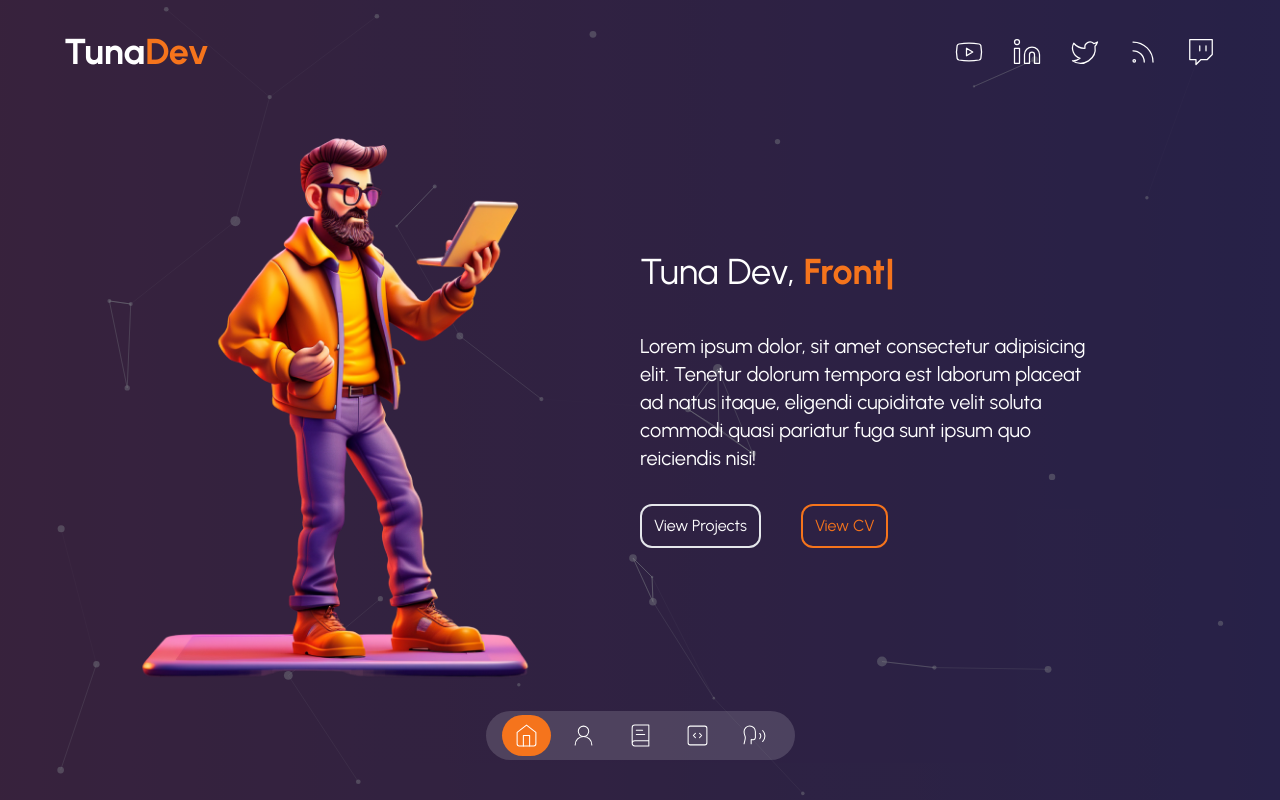
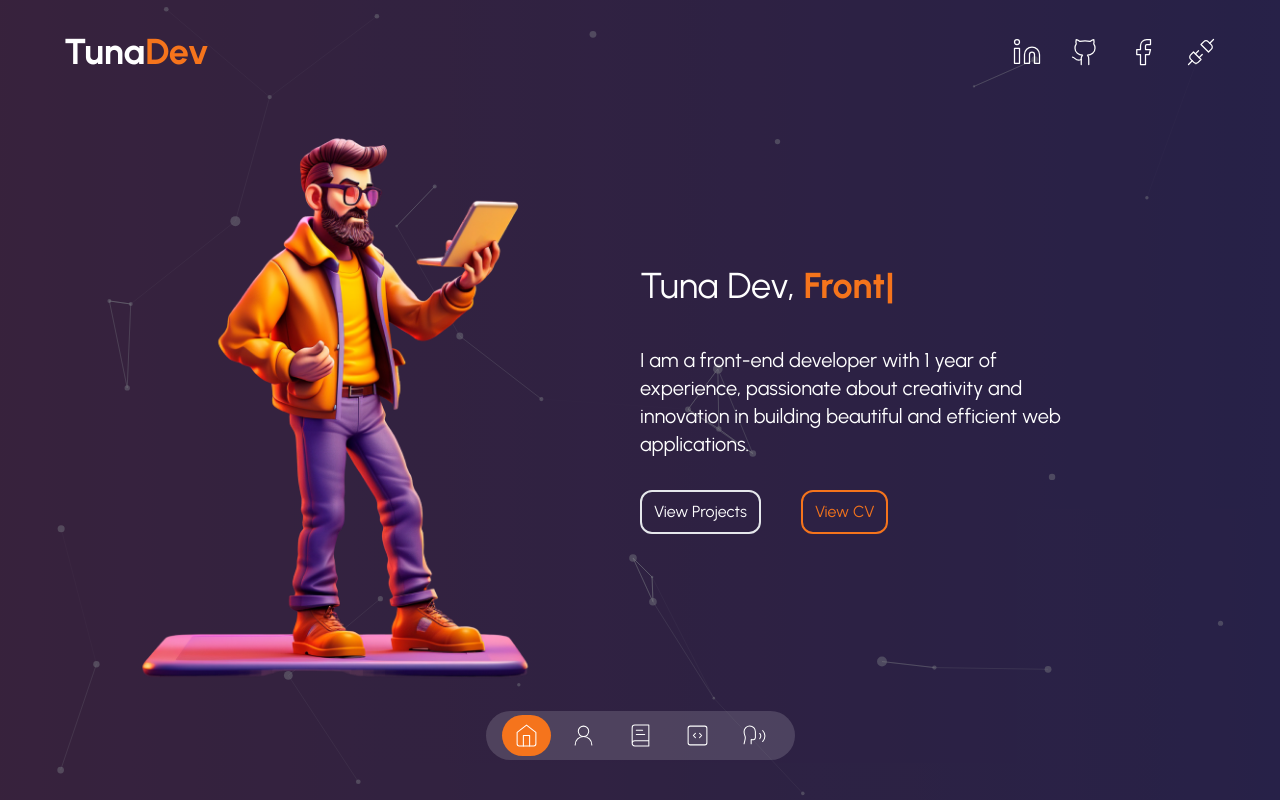
Before and after one commit to iamtun/profile, a Next.js app: page / in a window 1280 px wide. Built offline with nearby package versions, Linux system fonts and the light colour scheme.

Commit message:
refactor: change links

```diff
--- a/src/components/layouts/header.tsx
+++ b/src/components/layouts/header.tsx
@@ -25,6 +25,7 @@ const Header: React.FC = () => {
                   key={id}
                   href={src}
                   className="transition-all duration-300 hover:text-secondary"
+                  target="_blank"
                 >
                   {logo}
                 </Link>
--- a/src/components/pages/introduction.tsx
+++ b/src/components/pages/introduction.tsx
@@ -29,16 +29,16 @@ const Introduction: React.FC = () => {
           </h1>
 
           <p className="mx-auto mb-2 text-xl md:mx-0 md:mb-8">
-            Lorem ipsum dolor, sit amet consectetur adipisicing elit. Tenetur
-            dolorum tempora est laborum placeat ad natus itaque, eligendi
-            cupiditate velit soluta commodi quasi pariatur fuga sunt ipsum quo
-            reiciendis nisi!
+            I am a front-end developer with 1 year of experience, passionate
+            about creativity and innovation in building beautiful and efficient
+            web applications.
           </p>
 
           <div className="flex items-center justify-center gap-3 md:justify-start md:gap-10">
             <Link
-              href={'/projects'}
+              href={'#'}
               className="px-3 py-2 transition-all border-2 cursor-pointer text-md w-fit rounded-xl hover:shadow-xl hover:shadow-white/50"
+              onClick={() => alert('Updating')}
             >
               View Projects
             </Link>
@@ -46,6 +46,7 @@ const Introduction: React.FC = () => {
             <Link
               href={'#'}
               className="px-3 py-2 transition-all border-2 cursor-pointer text-md text-secondary border-secondary w-fit rounded-xl hover:shadow-xl hover:shadow-secondary/50"
+              onClick={() => alert('Updating')}
             >
               View CV
             </Link>
--- a/src/constants/data.tsx
+++ b/src/constants/data.tsx
@@ -4,43 +4,37 @@ import {
   HomeIcon,
   UserRound,
   Linkedin,
-  Twitter,
-  Rss,
-  Twitch,
-  Youtube,
   Crop,
   Pencil,
   Computer,
   Book,
   Rocket,
   Speech,
+  Github,
+  Facebook,
+  Unplug,
 } from 'lucide-react';
 
 export const socialNetworks = [
   {
     id: 1,
-    logo: <Youtube size={30} strokeWidth={1} />,
-    src: '#!',
+    logo: <Linkedin size={30} strokeWidth={1} />,
+    src: 'https://www.linkedin.com/in/dev-tuna/',
   },
   {
     id: 2,
-    logo: <Linkedin size={30} strokeWidth={1} />,
-    src: '#!',
+    logo: <Github size={30} strokeWidth={1} />,
+    src: 'https://github.com/iamtun',
   },
   {
     id: 3,
-    logo: <Twitter size={30} strokeWidth={1} />,
-    src: '#!',
+    logo: <Facebook size={30} strokeWidth={1} />,
+    src: 'https://www.facebook.com/2001tun/',
   },
   {
     id: 4,
-    logo: <Rss size={30} strokeWidth={1} />,
-    src: '#!',
-  },
-  {
-    id: 5,
-    logo: <Twitch size={30} strokeWidth={1} />,
-    src: '#!',
+    logo: <Unplug size={30} strokeWidth={1} />,
+    src: 'https://www.tiktok.com/@tuna.dev',
   },
 ];
 
@@ -55,25 +49,25 @@ export const itemsNavbar = [
     id: 2,
     title: 'User',
     icon: <UserRound size={25} color="#fff" strokeWidth={1} />,
-    link: '/about-me',
+    link: '#',
   },
   {
     id: 3,
     title: 'Book',
     icon: <BookText size={25} color="#fff" strokeWidth={1} />,
-    link: '/services',
+    link: '#',
   },
   {
     id: 4,
     title: 'Target',
     icon: <CodeSquare size={25} color="#fff" strokeWidth={1} />,
-    link: '/portfolio',
+    link: '#',
   },
   {
     id: 5,
     title: 'Home',
     icon: <Speech size={25} color="#fff" strokeWidth={1} />,
-    link: '/testimonials',
+    link: '#',
   },
 ];
 
```
